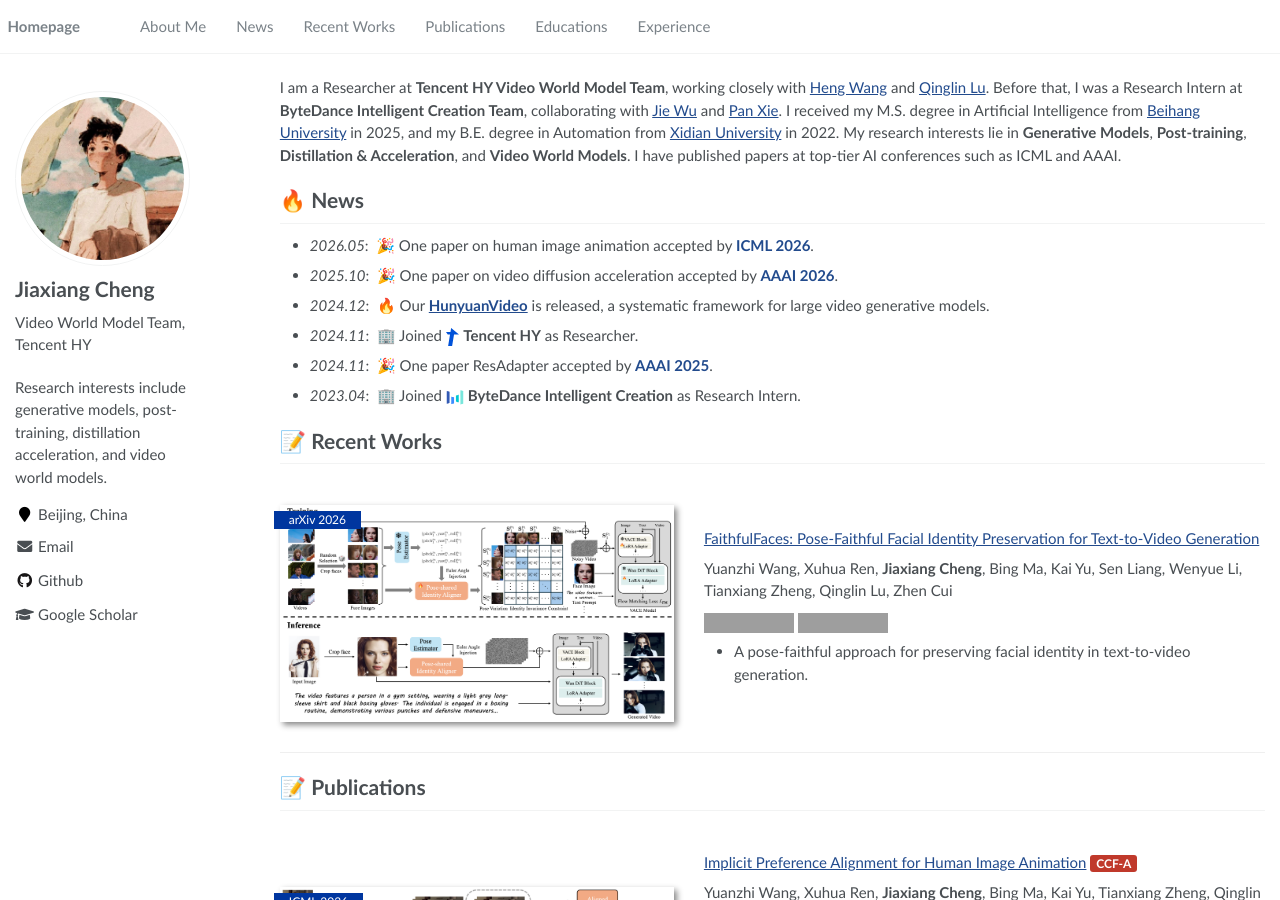
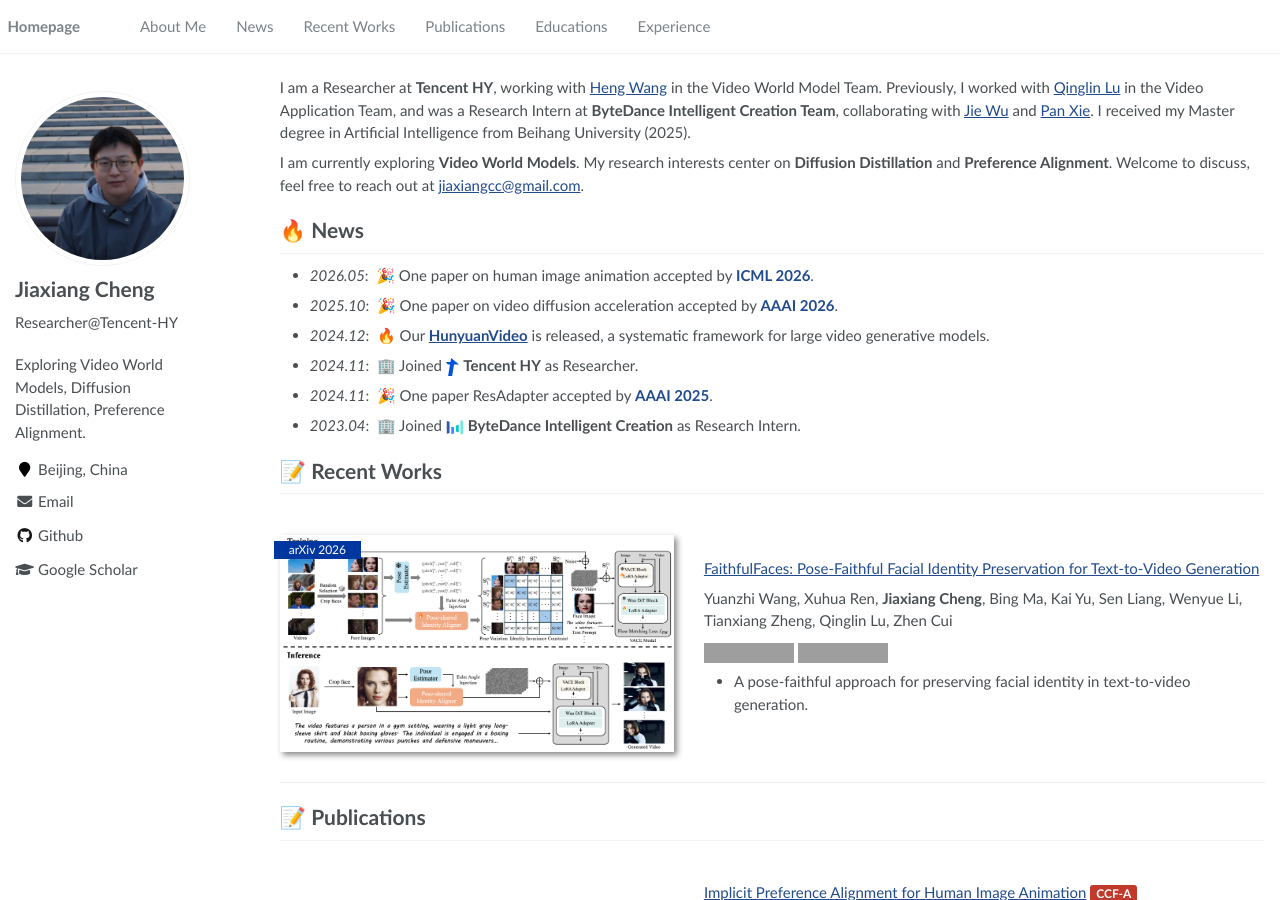
Before and after one commit to jiaxiangc/jiaxiangc.github.io, a Jekyll site: the page built from _pages/about.md, in a window 1280 px wide and 900 px high. Built offline with Jekyll 4.4.1, drawn with Linux system fonts in a browser that asks for light colours; some of the changed text lies outside the part shown; grey boxes are pictures that could not be loaded.

Commit message:
update: avatar, introduction, experience, fix stars badge
- Switch avatar to stairs photo with face crop
- Rewrite introduction (collaborators, research interests, contact)
- Simplify experience section (remove links and Team)
- Fix ResAdapter/HunyuanVideo GitHub stars badge (use static count)
- Update sidebar bio and description

```diff
--- a/_config.yml
+++ b/_config.yml
@@ -7,7 +7,7 @@
 
 # Site Settings
 title                    : "Jiaxiang Cheng"
-description              : "Research interests include generative models, post-training, distillation acceleration, and video world models."
+description              : "Exploring Video World Models, Diffusion Distillation, Preference Alignment."
 repository               : "jiaxiangc/jiaxiangc.github.io"
 google_scholar_stats_use_cdn : true
 
@@ -23,7 +23,7 @@
 author:
   name             : "Jiaxiang Cheng"
   avatar           : "images/avatar.jpg"
-  bio              : "Video World Model Team, Tencent HY"
+  bio              : "Researcher@Tencent-HY"
   location         : "Beijing, China"
   employer         :
   pubmed           :
--- a/_pages/about.md
+++ b/_pages/about.md
@@ -17,7 +17,9 @@
 
 <span class='anchor' id='about-me'></span>
 
-I am a Researcher at **Tencent HY Video World Model Team**, working closely with [Heng Wang](https://scholar.google.com/citations?user=ghmgyewAAAAJ&hl=en) and [Qinglin Lu](https://openreview.net/profile?id=~Qinglin_Lu2). Before that, I was a Research Intern at **ByteDance Intelligent Creation Team**, collaborating with [Jie Wu](https://scholar.google.com/citations?user=MxvLqLcAAAAJ&hl=zh-CN) and [Pan Xie](https://scholar.google.com/citations?user=Z-0EqtgAAAAJ&hl=en). I received my M.S. degree in Artificial Intelligence from [Beihang University](https://www.buaa.edu.cn/) in 2025, and my B.E. degree in Automation from [Xidian University](https://www.xidian.edu.cn/) in 2022. My research interests lie in **Generative Models**, **Post-training**, **Distillation & Acceleration**, and **Video World Models**. I have published papers at top-tier AI conferences such as ICML and AAAI.
+I am a Researcher at **Tencent HY**, working with [Heng Wang](https://scholar.google.com/citations?user=ghmgyewAAAAJ&hl=en) in the Video World Model Team. Previously, I worked with [Qinglin Lu](https://openreview.net/profile?id=~Qinglin_Lu2) in the Video Application Team, and was a Research Intern at **ByteDance Intelligent Creation Team**, collaborating with [Jie Wu](https://scholar.google.com/citations?user=MxvLqLcAAAAJ&hl=zh-CN) and [Pan Xie](https://scholar.google.com/citations?user=Z-0EqtgAAAAJ&hl=en). I received my Master degree in Artificial Intelligence from Beihang University (2025).
+
+I am currently exploring **Video World Models**. My research interests center on **Diffusion Distillation** and **Preference Alignment**. Welcome to discuss, feel free to reach out at <a href="mailto:jiaxiangcc@gmail.com">jiaxiangcc@gmail.com</a>.
 
 
 # 🔥 News
@@ -75,12 +77,12 @@
 
 **Jiaxiang Cheng**, Pan Xie, Xin Xia, Jiashi Li, Jie Wu, Yuxi Ren, Huixia Li, Xuefeng Xiao, Min Zheng, Lean Fu
 
-<a href="https://github.com/bytedance/res-adapter"><img src="https://img.shields.io/badge/Project-Page-blue?style=flat-square&logo=googlechrome&logoColor=white"></a> <a href="https://github.com/bytedance/res-adapter"><img src="https://img.shields.io/badge/Code-GitHub-black?style=flat-square&logo=github"></a> <a href="https://arxiv.org/abs/2403.02084"><img src="https://img.shields.io/badge/arXiv-2403.02084-b31b1b?style=flat-square&logo=arxiv&logoColor=white"></a> <a href="https://github.com/bytedance/res-adapter"><img src="https://img.shields.io/github/stars/bytedance/res-adapter?style=social"></a>
+<a href="https://github.com/bytedance/res-adapter"><img src="https://img.shields.io/badge/Project-Page-blue?style=flat-square&logo=googlechrome&logoColor=white"></a> <a href="https://github.com/bytedance/res-adapter"><img src="https://img.shields.io/badge/Code-GitHub-black?style=flat-square&logo=github"></a> <a href="https://arxiv.org/abs/2403.02084"><img src="https://img.shields.io/badge/arXiv-2403.02084-b31b1b?style=flat-square&logo=arxiv&logoColor=white"></a> <a href="https://github.com/bytedance/res-adapter"><img src="https://img.shields.io/badge/GitHub%20Stars-765-yellow?style=flat-square&logo=github"></a>
 - A plug-and-play resolution adapter for diffusion models that enables arbitrary resolution generation without retraining.
 </div>
 </div>
 
-- [HunyuanVideo: A Systematic Framework for Large Video Generative Models](https://arxiv.org/abs/2412.03603), Weijie Kong, Qi Tian, Zijian Zhang, Rox Min, Zuozhuo Dai, ..., **Jiaxiang Cheng**, et al., **arXiv 2024** \| <a href="https://github.com/Tencent/HunyuanVideo"><img src="https://img.shields.io/github/stars/Tencent/HunyuanVideo?style=social"></a>
+- [HunyuanVideo: A Systematic Framework for Large Video Generative Models](https://arxiv.org/abs/2412.03603), Weijie Kong, Qi Tian, Zijian Zhang, Rox Min, Zuozhuo Dai, ..., **Jiaxiang Cheng**, et al., **arXiv 2024** \| <a href="https://github.com/Tencent/HunyuanVideo"><img src="https://img.shields.io/badge/GitHub%20Stars-12k-yellow?style=flat-square&logo=github"></a>
 - [Hunyuan-Game: Industrial-grade Intelligent Game Creation Model](https://arxiv.org/abs/2505.14135), Ruihuang Li, Caijin Zhou, Shoujian Zheng, Jianxiang Lu, Jiabin Huang, Comi Chen, Junshu Tang, Guangzheng Xu, Jiale Tao, **Jiaxiang Cheng**, et al., **arXiv 2025**
 - [Beyond Reward Margin: Rethinking and Resolving Likelihood Displacement in Diffusion Models via Video Generation](https://arxiv.org/abs/2511.19049), Ruojun Xu, Yu Kai, Xuhua Ren, **Jiaxiang Cheng**, Bing Ma, Tianxiang Zheng, Qinglin Lu, **arXiv 2025**
 - [PersonaVlog: Personalized Multimodal Vlog Generation with Multi-Agent Collaboration and Iterative Self-Correction](https://arxiv.org/abs/2508.13602), Xiaolu Hou, Bing Ma, **Jiaxiang Cheng**, Xuhua Ren, Kai Yu, Wenyue Li, Tianxiang Zheng, Qinglin Lu, **arXiv 2025**
@@ -90,5 +92,5 @@
 - *2018.09 - 2022.06*, B.E. in Automation, Xidian University, Xi'an, China.
 
 # 💻 Experience
-- *2024.11 - Present*, Researcher, <img src="images/tencent_logo.svg" alt="Tencent" style="height:1.2em; vertical-align:middle;"> [Tencent HY](https://www.tencent.com/) Video World Model Team, Beijing, China.
-- *2023.04 - 2024.10*, Research Intern, <img src="images/bytedance_logo.svg" alt="ByteDance" style="height:1.2em; vertical-align:middle;"> [ByteDance](https://www.bytedance.com/) Intelligent Creation Team, Beijing, China.
+- *2024.11 - Present*, Researcher, <img src="images/tencent_logo.svg" alt="Tencent" style="height:1.2em; vertical-align:middle;"> Tencent HY, Beijing, China.
+- *2023.04 - 2024.10*, Research Intern, <img src="images/bytedance_logo.svg" alt="ByteDance" style="height:1.2em; vertical-align:middle;"> ByteDance Intelligent Creation, Beijing, China.
```
Also changed, not shown: images/android-chrome-192x192.png, images/android-chrome-512x512.png, images/apple-touch-icon.png, images/avatar.jpg, images/favicon-16x16.png, images/favicon-32x32.png.
